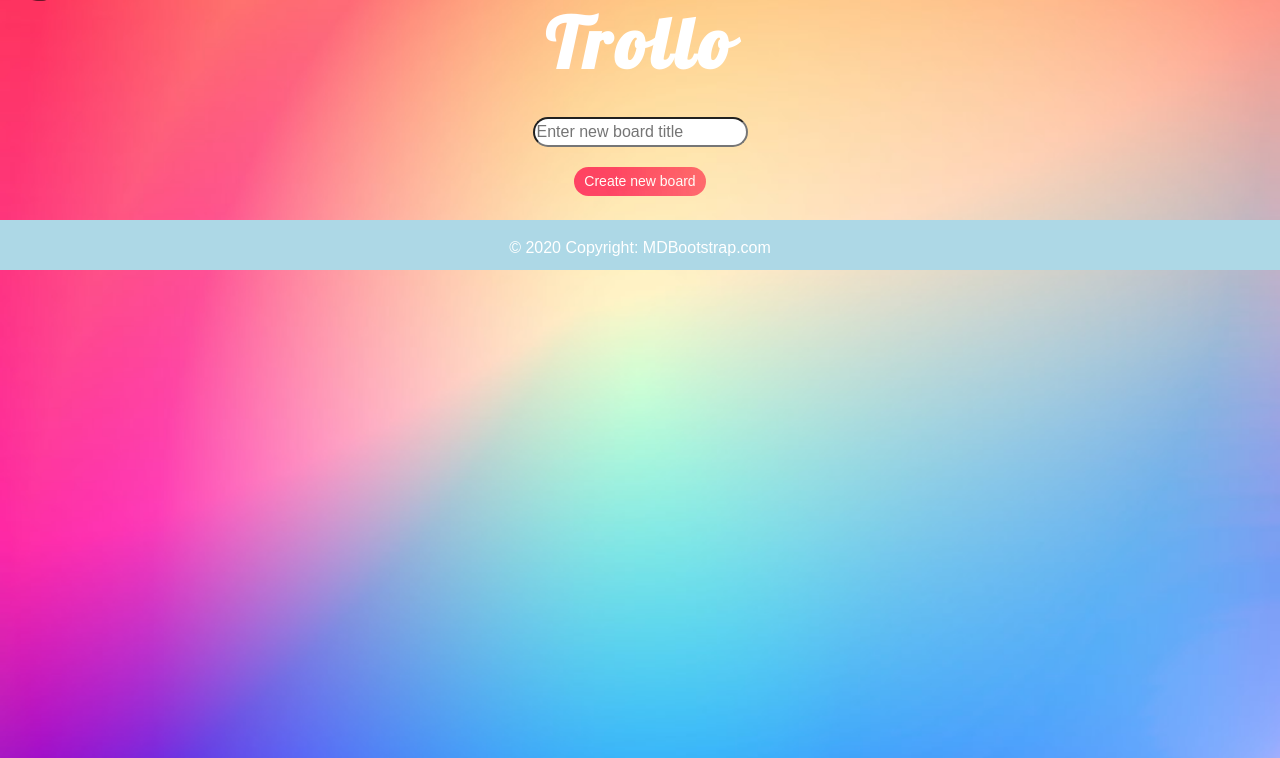
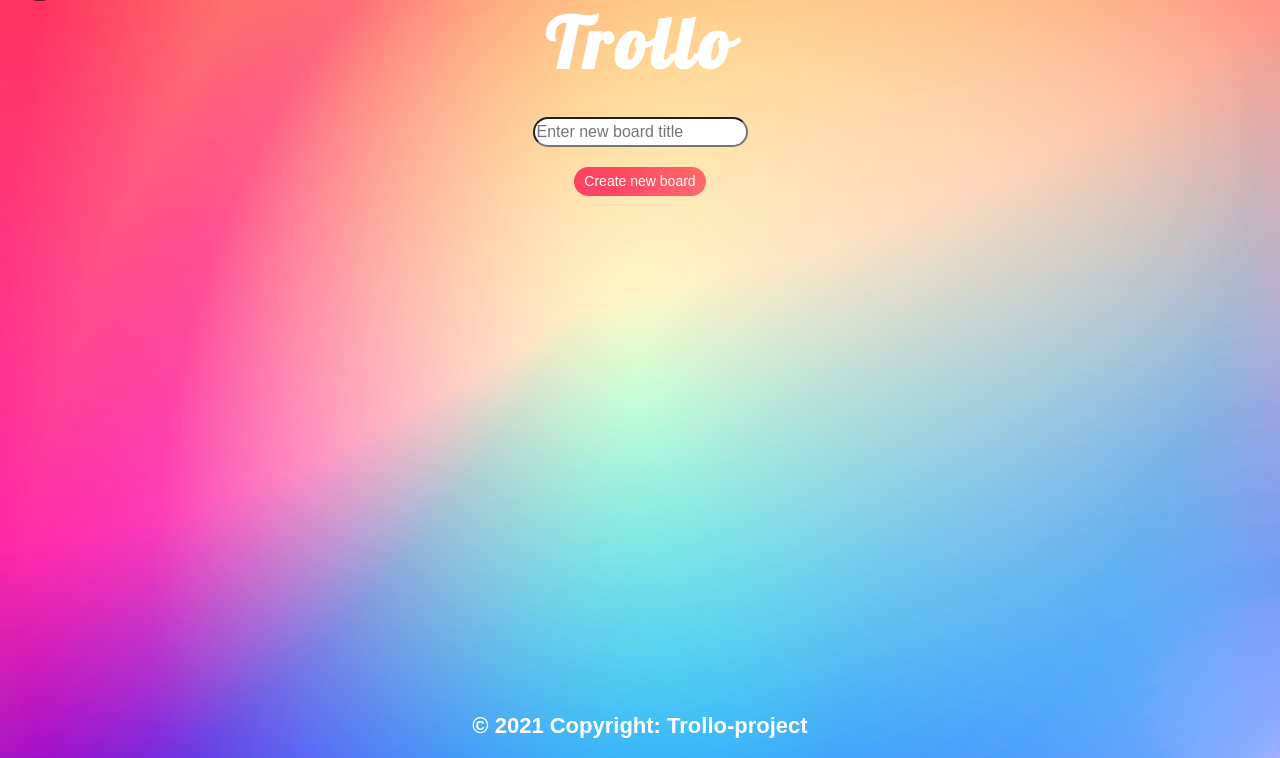
Before and after one commit to CodecoolGlobal/proman-2-python-keresztenymarcell, a Flask app: page / in a window 1280 px wide. Shown: the part 42-800 px from the top of the page. Run offline with Flask 2, Linux system fonts and the light colour scheme; data that the repository does not hold is empty; parts of the project's set-up code (start-up, migrations or seed data) failed here and were passed over; some libraries are stand-ins or nearby versions.

Commit message:
style: Add new footer.

```diff
--- a/static/css/main.css
+++ b/static/css/main.css
@@ -281,9 +281,13 @@ input.form-control{
 }
 
 #footer-div{
-    background-color: lightblue;
-    clear: both;
-    position: relative;
-    height: 50px;
-    bottom: 0%;
+    position: fixed;
+    left: 0;
+    bottom: 0;
+    width: 100%;
+    background:none;
+    color: white;
+    text-align: center;
+    font-size: 22px;
+    font-weight: bold;
 }
--- a/templates/index.html
+++ b/templates/index.html
@@ -50,13 +50,11 @@
         <footer class="bg-light text-center text-white">
       <!-- Copyright -->
       <div class="text-center p-3" id="footer-div">
-        © 2020 Copyright:
-        <a class="text-white" href="https://mdbootstrap.com/">MDBootstrap.com</a>
+        © 2021 Copyright:
+        <a class="text-white" href="https://trollo-project.herokuapp.com/">Trollo-project</a>
       </div>
       <!-- Copyright -->
     </footer>
     </body>
     <br>
-
-
 </html>
```
